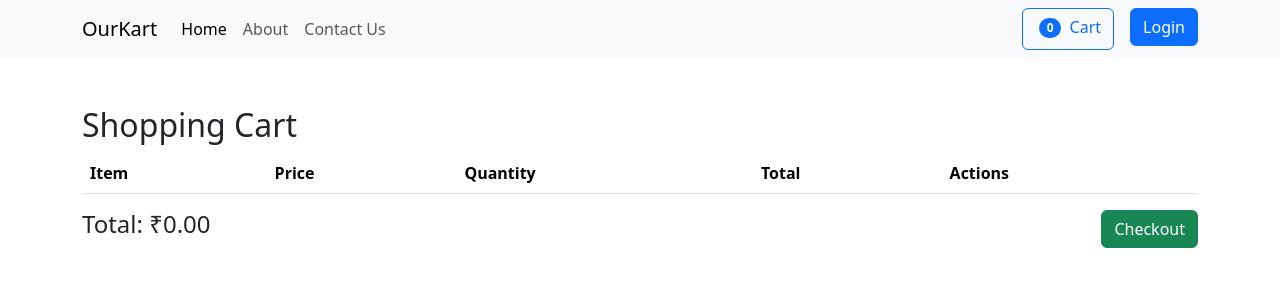
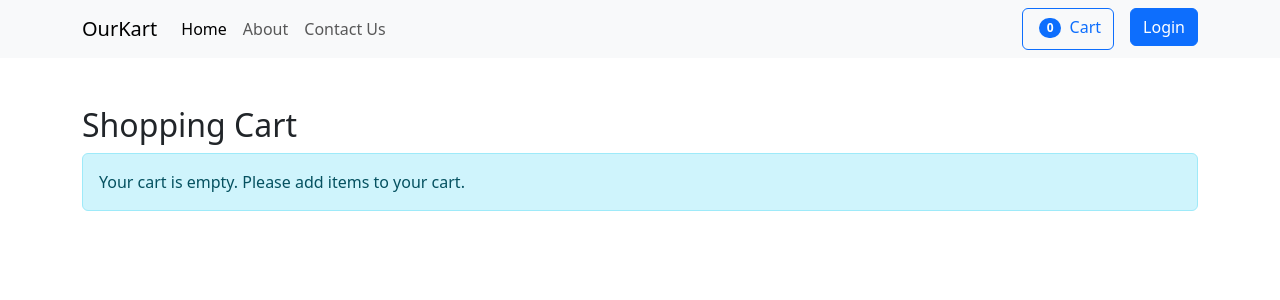
Before and after one commit to RaviGupta016541/OurKart, a React (Vite) app: page /cart in a window 1280 px wide. Shown: the top 300 px of the page. Built offline with nearby package versions, Linux system fonts and the light colour scheme.

Commit message:
handel empty cart

```diff
--- a/src/components/cart/Cart.jsx
+++ b/src/components/cart/Cart.jsx
@@ -1,12 +1,10 @@
-import React, { useState,useContext } from 'react';
+import React, { useState, useContext } from 'react';
 import { store } from '../../App';
 
 const Cart = () => {
-
-  const [cart, setCart] = useContext(store)
+  const [cart, setCart] = useContext(store);
 
   // Update quantity
-
   const updateQuantity = (id, increment) => {
     setCart(cart.map(item => {
       if (item.id === id) {
@@ -25,17 +23,16 @@ const Cart = () => {
     }));
   };
 
-
-  //remove item from cart
-  const removeItem=(id)=>{
+  // Remove item from cart
+  const removeItem = (id) => {
     const updatedCart = cart.filter(item => item.id !== id);
     setCart(updatedCart);
-  }
+  };
 
   // Calculate total price
   const calculateTotal = () => {
-    const total=cart.reduce((total, item) => total + item.price*10 * item.quantity, 0)
-    return total.toFixed(2) ;
+    const total = cart.reduce((total, item) => total + item.price * 10 * item.quantity, 0);
+    return total.toFixed(2);
   };
 
   // Handle checkout
@@ -46,6 +43,12 @@ const Cart = () => {
   return (
     <div className="container my-5">
       <h2>Shopping Cart</h2>
+      {cart.length === 0 ? (
+        <div className="alert alert-info" role="alert">
+          Your cart is empty. Please add items to your cart.
+        </div>
+      ) : (
+        <>
           <div className="table-responsive">
             <table className="table">
               <thead>
@@ -61,7 +64,7 @@ const Cart = () => {
                 {cart.map((item) => (
                   <tr key={item.id}>
                     <td>{item.title}</td>
-                <td>₹{(item.price*10).toFixed(2)}</td>
+                    <td>₹{(item.price * 10).toFixed(2)}</td>
                     <td>
                       <button
                         className="btn btn-sm btn-secondary"
@@ -77,7 +80,7 @@ const Cart = () => {
                         +
                       </button>
                     </td>
-                <td>₹{((item.price*10) * item.quantity).toFixed(2)}</td>
+                    <td>₹{((item.price * 10) * item.quantity).toFixed(2)}</td>
                     <td>
                       <button className="btn btn-sm btn-danger" onClick={() => removeItem(item.id)}>
                         Remove
@@ -93,6 +96,8 @@ const Cart = () => {
             <h4>Total: ₹{calculateTotal()}</h4>
             <button className="btn btn-success" onClick={handleCheckout}>Checkout</button>
           </div>
+        </>
+      )}
     </div>
   );
 };
```
Lines whose indentation alone changed are shown as unchanged.
